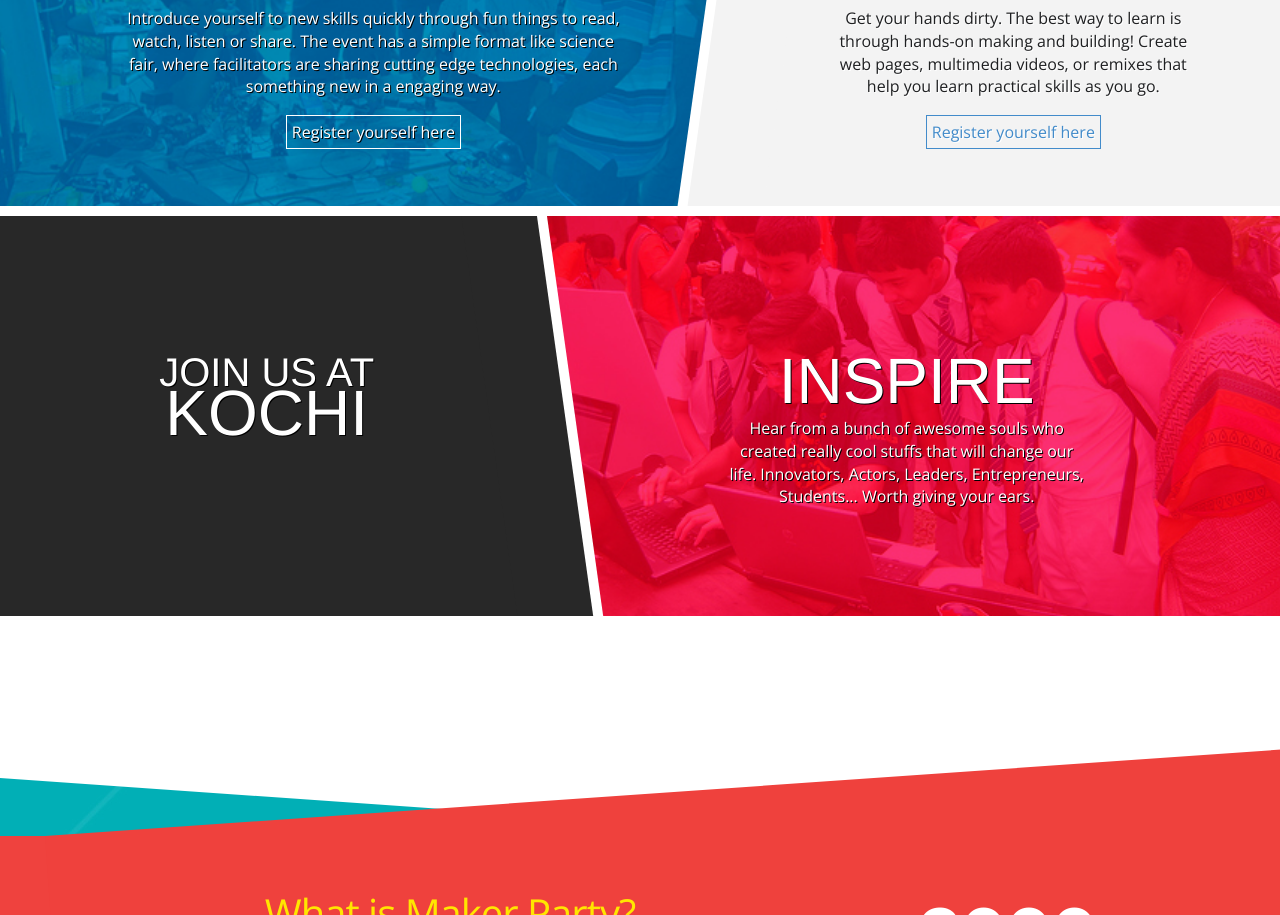
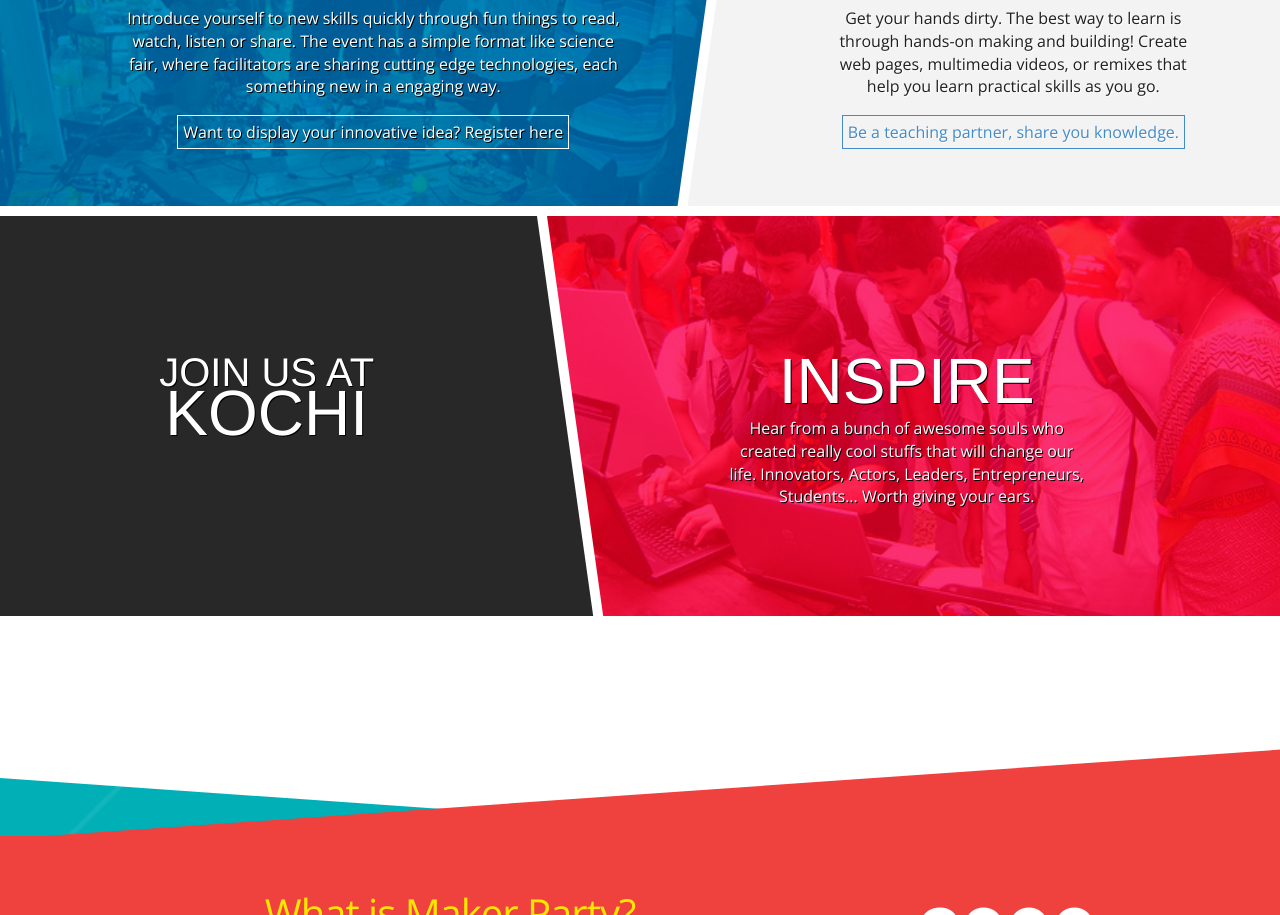
Before and after one commit to beingentangled/Makerpartyfinal, a plain HTML site: page index.html in a window 1280 px wide. Shown: the part 1136-2051 px from the top of the page. Drawn offline with nearby package versions, Linux system fonts and the light colour scheme.

Commit message:
Editing Buttons Text
Edited Learn and Discover session in the website.

```diff
--- a/index.html
+++ b/index.html
@@ -283,7 +283,7 @@ $(window).scroll(jQupdatewindow);
                         <p class="sc-para">Introduce yourself to new skills quickly through fun things to read, watch, listen or share.  The event has a simple format like science fair, where facilitators are sharing cutting edge technologies, each something new in a engaging way.
                         </br></br>
 
-                        <a href ="makes-register.html">Register yourself here</a>
+                        <a href ="makes-register.html">Want to display your innovative idea? Register here</a>
 
                         </p>
                     </div>
@@ -295,7 +295,7 @@ $(window).scroll(jQupdatewindow);
 
                          <p class="sc-para">Get your hands dirty. The best way to learn is through hands-on making and building! Create web pages, multimedia videos, or remixes that help you learn practical skills as you go.</p></br>
 
-                         <a href ="volunteer-register.html">Register yourself here</a>
+                         <a href ="volunteer-register.html">Be a teaching partner, share you knowledge.</a>
 
                     </div>
 
```
